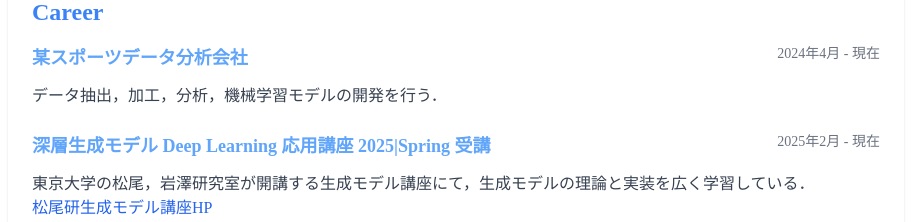
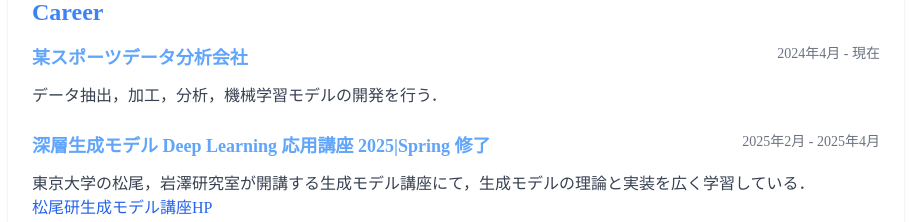
Before and after one commit to Takahashi-Kaisei/mypage, a Next.js app: page /profile in a window 1280 px wide. Shown: the part 980-1202 px from the top of the page, without its empty margins (184-1095 px from the left). Built offline with nearby package versions, Linux system fonts and the light colour scheme.

Commit message:
プロフィールページの講座情報を修了に更新

```diff
--- a/src/app/profile/page.tsx
+++ b/src/app/profile/page.tsx
@@ -91,8 +91,8 @@ export default function ProfilePage() {
 
               <div>
                 <div className="flex justify-between items-start mb-1">
-                  <h3 className="text-lg font-semibold">深層生成モデル Deep Learning 応用講座 2025|Spring 受講</h3>
-                  <span className="text-sm text-gray-500">2025年2月 - 現在</span>
+                  <h3 className="text-lg font-semibold">深層生成モデル Deep Learning 応用講座 2025|Spring 修了</h3>
+                  <span className="text-sm text-gray-500">2025年2月 - 2025年4月</span>
                 </div>
                 <p className="text-gray-700">
                   東京大学の松尾，岩澤研究室が開講する生成モデル講座にて，生成モデルの理論と実装を広く学習している．
```
